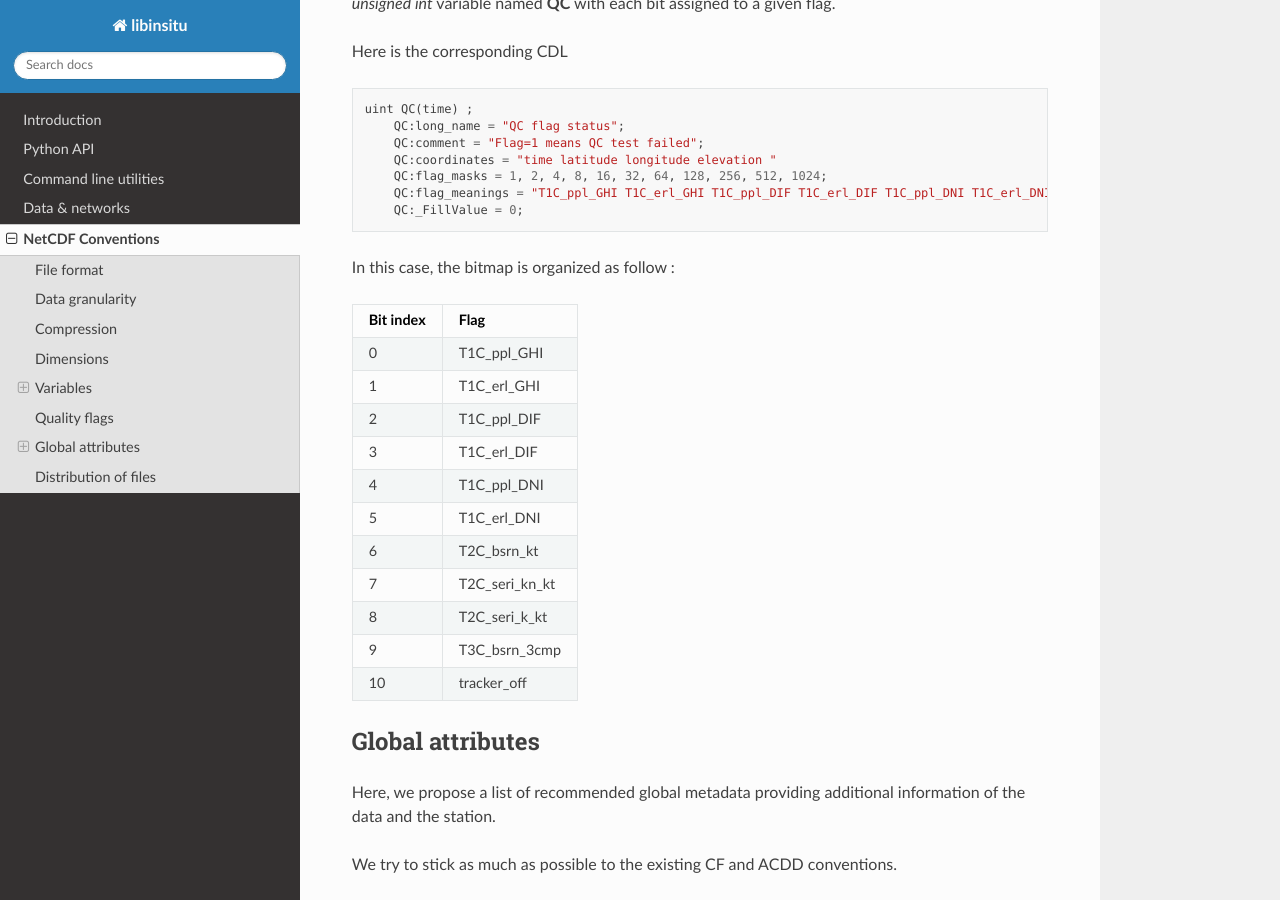
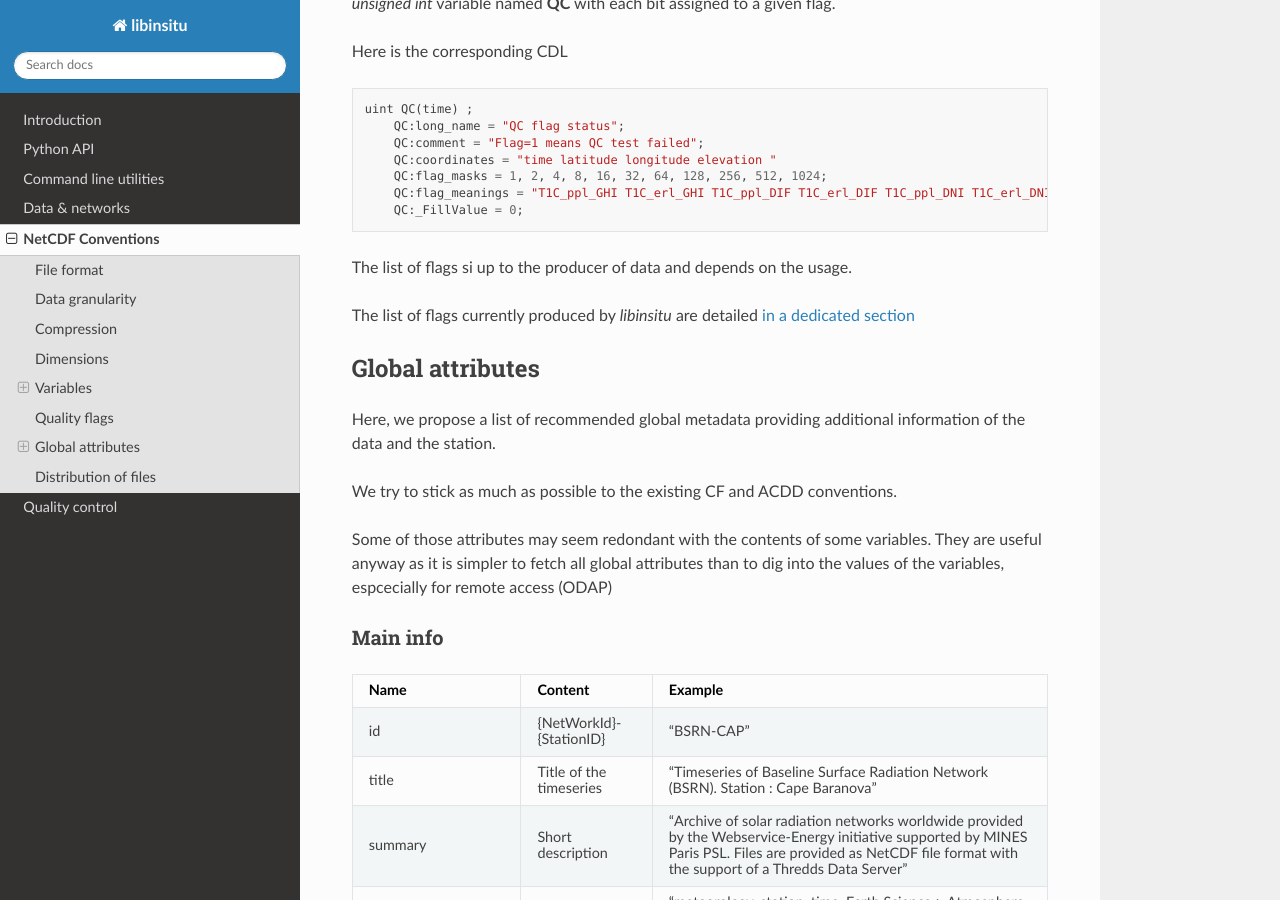
Before and after one commit to jcumbicosr/libinsitu, a Sphinx documentation site: the page built from docs/source/conventions.md, in a window 1280 px wide and 900 px high, scrolled down 6298 px. Built offline with Sphinx 7.4.7 and the Read the Docs theme 2.0.0, drawn with Linux system fonts in a browser that asks for light colours.

Commit message:
Updated doc

````diff
--- a/docs/source/conf.py
+++ b/docs/source/conf.py
@@ -26,6 +26,8 @@ extensions = [
     'sphinxarg.ext',
     'gitrep2']
 
+myst_enable_extensions = ['attrs_block', 'attrs_inline']
+
 # These folders are copied to the documentation's HTML output
 html_static_path = ['_static']
 
--- a/docs/source/conventions.md
+++ b/docs/source/conventions.md
@@ -272,6 +272,7 @@ float P(time) ;
 
 ```
 
+{#quality-flags}
 ## Quality flags
 
 Optionally, we propose to include quality check (QC) flags directly in the NetCDF file, as bitmap variable.
@@ -291,22 +292,9 @@ uint QC(time) ;
     QC:_FillValue = 0;
 ```
 
-In this case, the bitmap is organized as follow :
+The list of flags si up to the producer of data and depends on the usage.
 
-| Bit index | Flag           |
-|-----------|----------------|
-| 0         | T1C_ppl_GHI    |
-| 1         | T1C_erl_GHI    |
-| 2         | T1C_ppl_DIF    |
-| 3         | T1C_erl_DIF    |
-| 4         | T1C_ppl_DNI    |
-| 5         | T1C_erl_DNI    |
-| 6         | T2C_bsrn_kt    |
-| 7         | T2C_seri_kn_kt |
-| 8         | T2C_seri_k_kt  |
-|9 | T3C_bsrn_3cmp  |
-| 10 | tracker_off    |
-
+The list of flags currently produced by *libinsitu* are detailed [in a dedicated section](qc.md#qc-flags)
 
 
 ## Global attributes
````
Also changed, not shown: docs/source/index.md (+1 -0 lines), docs/source/qc.md (added, +61 -0 lines).
